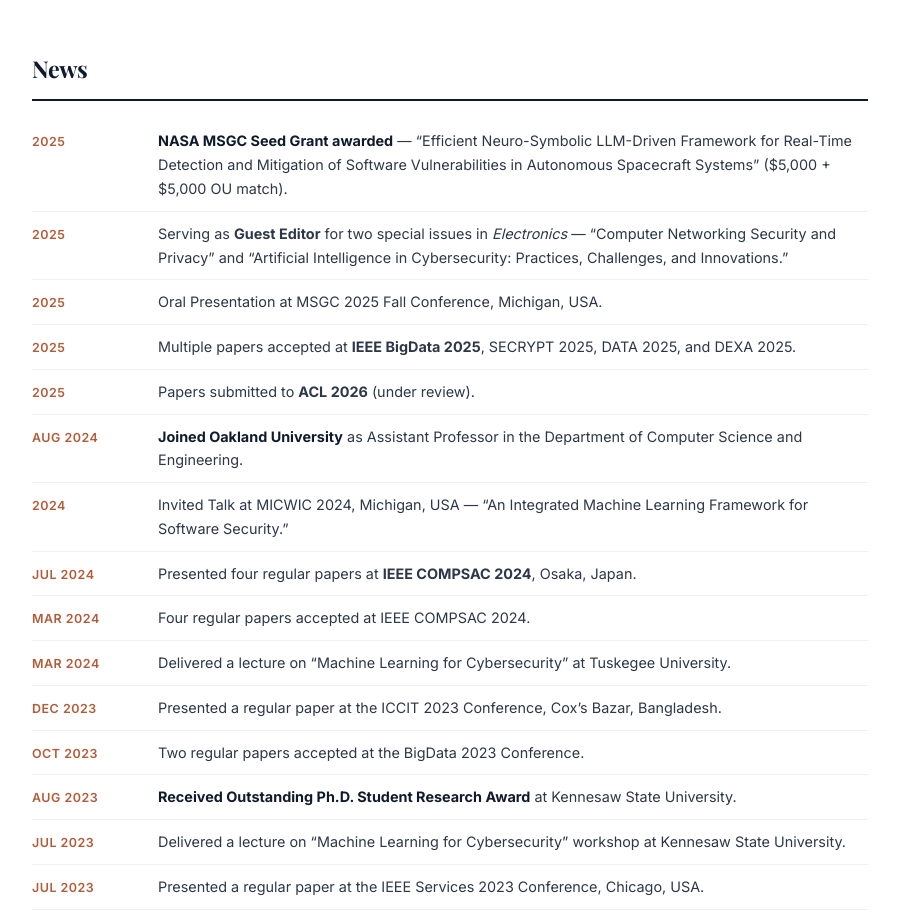
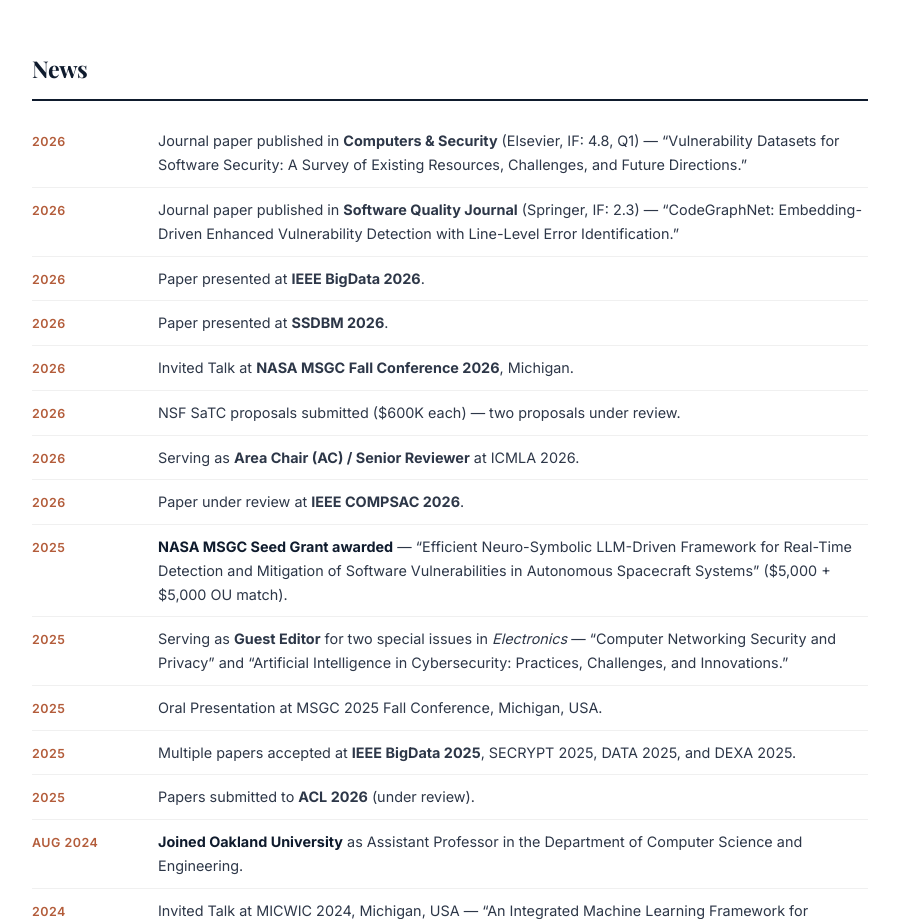
Before and after one commit to mstakter486-prog/mstakter486-prog.github.io, a plain HTML site: page index.html in a window 1280 px wide. Shown: the part 1206-2125 px from the top of the page, without its empty margins (190-1089 px from the left). Drawn offline with nearby package versions, Linux system fonts and the light colour scheme; a web font is replaced by a local one.

Commit message:
Add 2026 news items from CV to homepage

```diff
--- a/index.html
+++ b/index.html
@@ -77,6 +77,38 @@
     <div class="section">
         <h2 class="section-title">News</h2>
         <ul class="news-list">
+            <li>
+                <span class="news-date">2026</span>
+                <span class="news-text">Journal paper published in <strong>Computers &amp; Security</strong> (Elsevier, IF: 4.8, Q1) &mdash; &ldquo;Vulnerability Datasets for Software Security: A Survey of Existing Resources, Challenges, and Future Directions.&rdquo;</span>
+            </li>
+            <li>
+                <span class="news-date">2026</span>
+                <span class="news-text">Journal paper published in <strong>Software Quality Journal</strong> (Springer, IF: 2.3) &mdash; &ldquo;CodeGraphNet: Embedding-Driven Enhanced Vulnerability Detection with Line-Level Error Identification.&rdquo;</span>
+            </li>
+            <li>
+                <span class="news-date">2026</span>
+                <span class="news-text">Paper presented at <strong>IEEE BigData 2026</strong>.</span>
+            </li>
+            <li>
+                <span class="news-date">2026</span>
+                <span class="news-text">Paper presented at <strong>SSDBM 2026</strong>.</span>
+            </li>
+            <li>
+                <span class="news-date">2026</span>
+                <span class="news-text">Invited Talk at <strong>NASA MSGC Fall Conference 2026</strong>, Michigan.</span>
+            </li>
+            <li>
+                <span class="news-date">2026</span>
+                <span class="news-text">NSF SaTC proposals submitted ($600K each) &mdash; two proposals under review.</span>
+            </li>
+            <li>
+                <span class="news-date">2026</span>
+                <span class="news-text">Serving as <strong>Area Chair (AC) / Senior Reviewer</strong> at ICMLA 2026.</span>
+            </li>
+            <li>
+                <span class="news-date">2026</span>
+                <span class="news-text">Paper under review at <strong>IEEE COMPSAC 2026</strong>.</span>
+            </li>
             <li>
                 <span class="news-date">2025</span>
                 <span class="news-text"><span class="news-highlight">NASA MSGC Seed Grant awarded</span> &mdash; &ldquo;Efficient Neuro-Symbolic LLM-Driven Framework for Real-Time Detection and Mitigation of Software Vulnerabilities in Autonomous Spacecraft Systems&rdquo; ($5,000 + $5,000 OU match).</span>
```
